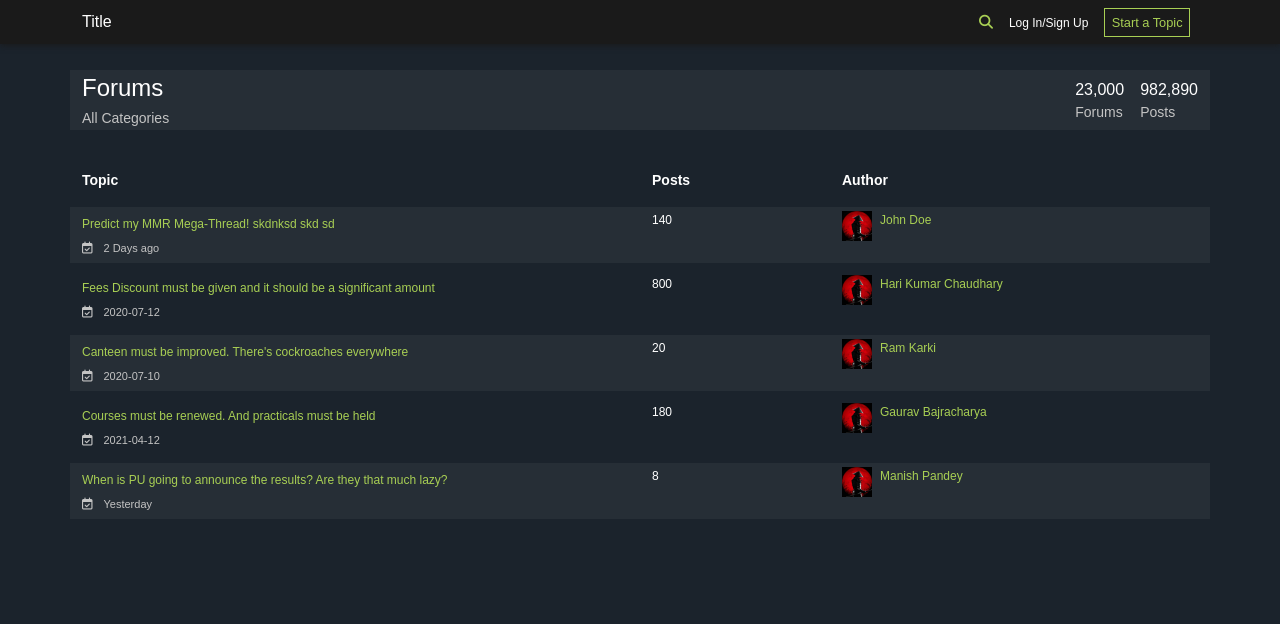
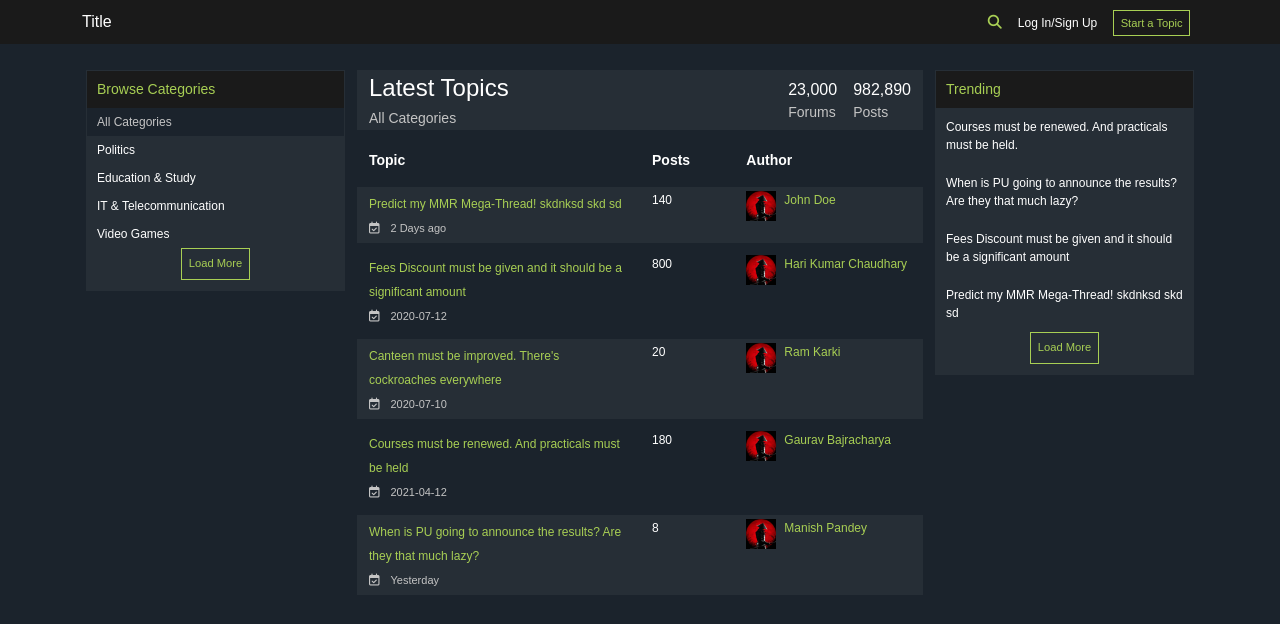
Before and after one commit to SurajanShrestha/cit-forum, a React (Create React App) app: page / in a window 1280 px wide. Shown: the top 624 px of the page. Built offline with nearby package versions, Linux system fonts and the light colour scheme.

Commit message:
Category Sidebar and Bulletin Board added

```diff
--- a/src/components/Home.js
+++ b/src/components/Home.js
@@ -1,17 +1,29 @@
 import React from 'react';
-import Navbar from "./common/navbar";
-import HeaderBar from "./common/HeaderBar";
+import { Container, Row, Col } from 'react-bootstrap';
+import Layout from './Layout';
+import CategoryBoard from './common/categoryBoard';
+import HeaderBar from './common/HeaderBar';
 import List from './common/List';
+import BulletinBoard from './common/bulletinBoard';
 
 function Home() {
     return (
-        <div>
-            <Navbar />
-            <div className="body-container">
-                <HeaderBar />
-                <List />
-            </div>
-        </div>
+        <Layout>
+            <Container className="px-3">
+                <Row>
+                    <Col lg={3}>
+                        <CategoryBoard/>
+                    </Col>
+                    <Col lg={6}>
+                        <HeaderBar />
+                        <List />
+                    </Col>
+                    <Col lg={3}>
+                        <BulletinBoard heading="Trending" />
+                    </Col>
+                </Row>
+            </Container>
+        </Layout>
     );
 }
 
--- /dev/null
+++ b/src/components/Layout.js
@@ -0,0 +1,15 @@
+import React from 'react';
+import Navbar from "./common/navbar";
+
+function Layout({ children }) {
+    return (
+        <div>
+            <Navbar />
+            <div className="body-container">
+                {children}
+            </div>
+        </div>
+    );
+}
+
+export default Layout;
--- a/src/components/common/HeaderBar.js
+++ b/src/components/common/HeaderBar.js
@@ -1,11 +1,10 @@
-import { Container, Row, Col } from 'react-bootstrap';
+import { Row, Col } from 'react-bootstrap';
 
 function HeaderBar() {
     return (
-        <Container className="headerBar lightGrayBg">
-            <Row>
+        <Row className="headerBar lightGrayBg">
             <Col xs={6}>
-                    <p className="f-giant">Forums</p>
+                <p className="f-giant">Latest Topics</p>
                 <small className="grayText">All Categories</small>
             </Col>
             <Col xs={6} className="d-flex justify-content-end">
@@ -19,7 +18,6 @@ function HeaderBar() {
                 </div>
             </Col>
         </Row>
-        </Container>
     );
 }
 
--- a/src/components/common/List.js
+++ b/src/components/common/List.js
@@ -35,7 +35,7 @@ function List() {
         }
     ]
     return (
-        <Container>
+        <>
             <Row className="mb-3">
                 <Col className="f-md f-bold" xs={6}>Topic</Col>
                 <Col className="f-md f-bold" xs={2}>Posts</Col>
@@ -44,7 +44,7 @@ function List() {
             {data.map((item, index)=>{
                 return <ListItem topic={item.topic} createdDate={item.createdDate} posts={item.posts} author={item.author} key={index} index={++index} />
             })}
-        </Container>
+        </>
     );
 }
 
--- /dev/null
+++ b/src/components/common/bulletinBoard/index.js
@@ -0,0 +1,27 @@
+import { Link } from "react-router-dom";
+function BulletinBoard({ heading }){
+    return (
+        <div class="bulletin-board">
+            <p className="heading">{heading}</p>
+            <ul className="list-wrapper">
+                <Link to="/topic">
+                    <li className="list">Courses must be renewed. And practicals must be held.</li>
+                </Link>
+                <Link to="/topic">
+                    <li className="list">When is PU going to announce the results? Are they that much lazy?</li>
+                </Link>
+                <Link to="/topic">
+                    <li className="list">Fees Discount must be given and it should be a significant amount</li>
+                </Link>
+                <Link to="/topic">
+                    <li className="list">Predict my MMR Mega-Thread! skdnksd skd sd</li>
+                </Link>
+            </ul>
+            <div className="text-center">
+                <button className="custom-primary-outline-btn">Load More</button>
+            </div>
+        </div>
+    );
+}
+
+export default BulletinBoard;
--- /dev/null
+++ b/src/components/common/categoryBoard/index.js
@@ -0,0 +1,30 @@
+import { Link } from "react-router-dom";
+function CategoryBoard(){
+    return (
+        <div class="cat-board">
+            <p className="heading">Browse Categories</p>
+            <ul className="list-wrapper">
+                <Link to="/topic">
+                    <li className="list active">All Categories</li>
+                </Link>
+                <Link to="/topic">
+                    <li className="list">Politics</li>
+                </Link>
+                <Link to="/topic">
+                    <li className="list">Education & Study</li>
+                </Link>
+                <Link to="/topic">
+                    <li className="list">IT & Telecommunication</li>
+                </Link>
+                <Link to="/topic">
+                    <li className="list">Video Games</li>
+                </Link>
+            </ul>
+            <div className="text-center">
+                <button className="custom-primary-outline-btn">Load More</button>
+            </div>
+        </div>
+    );
+}
+
+export default CategoryBoard;
--- a/src/components/common/navbar/index.js
+++ b/src/components/common/navbar/index.js
@@ -9,10 +9,10 @@ function Navbar(){
         <div className="custom-navbar">
             <Container>
                 <Row>
-                    <Col xs={3}>
+                    <Col xs={2}>
                         <p>Title</p>
                     </Col>
-                    <Col xs={9} className="text-end">
+                    <Col xs={10} className="text-end">
                         <a href="#" className="f-md mx-2 greenText" onClick={()=>setOpenSearch(!openSearch)}><i class="fa fa-search" aria-hidden="true"></i></a>
                         <Link to="/" className="f-sm mx-2">Log In/Sign Up</Link>
                         <Link to="/" className="custom-primary-outline-btn mx-2">Start a Topic</Link>
--- a/src/styles/sass/style.scss
+++ b/src/styles/sass/style.scss
@@ -67,11 +67,13 @@ a:hover{
 .custom-primary-outline-btn:hover{
     @include custom-btn-hover($green, $black, $green);
 }
+.clickable:hover{
+    cursor: pointer;
+}
 
 /*Header Bar*/
 .headerBar{
-    margin-top: 20px;
-    margin-bottom: 40px;
+    margin-bottom: 20px;
 }
 
 /*List*/
@@ -86,9 +88,6 @@ a:hover{
     position: fixed;
     width: 100vw;
     top: 0;
-    -webkit-box-shadow: 0px 1px 6px 0px $black;  /* Safari 3-4, iOS 4.0.2 - 4.2, Android 2.3+ */
-    -moz-box-shadow:    0px 1px 6px 0px $black;  /* Firefox 3.5 - 3.6 */
-    box-shadow:         0px 1px 6px 0px $black;  /* Opera 10.5, IE 9, Firefox 4+, Chrome 6+, iOS 5 */
 }
 
 /*Body Container*/
@@ -116,3 +115,31 @@ a:hover{
 .search-input:focus{
     outline: 1px solid $green;
 }
+
+/*Category Board*/
+@media screen and (max-width: 768px) {
+    .cat-board{
+        display: none;
+    }
+}
+.cat-board{
+    @include board($lightGray, $lightGray, $black, 5px, 10px);
+    .list:hover{
+        background-color: $dark;
+    }
+    .active{
+        background-color: $dark;
+        color: $gray;
+    }
+    a:hover{
+        text-decoration: none;
+    }
+}
+
+/*Bulletin Board*/
+.bulletin-board{
+    @include board($lightGray, $lightGray, $black, 10px, 10px);
+    a:hover{
+        color: $green;
+    }
+}
--- a/src/styles/style.css
+++ b/src/styles/style.css
@@ -76,25 +76,26 @@ a:hover {
 .custom-primary-outline-btn {
   background-color: transparent;
   border: 1px solid #a8cf54;
+  color: #a8cf54;
   padding: 0.4rem;
-  color: #a8cf54;
-  font-size: 0.8rem;
+  font-size: 0.7rem;
 }
 
 .custom-primary-outline-btn:hover {
   background-color: #a8cf54;
   border: 1px solid #a8cf54;
-  padding: 0.4rem;
   color: #1a1a1a;
-  font-size: 0.8rem;
   text-decoration: none;
+  cursor: pointer;
+}
+
+.clickable:hover {
   cursor: pointer;
 }
 
 /*Header Bar*/
 .headerBar {
-  margin-top: 20px;
-  margin-bottom: 40px;
+  margin-bottom: 20px;
 }
 
 /*List*/
@@ -109,12 +110,6 @@ a:hover {
   position: fixed;
   width: 100vw;
   top: 0;
-  -webkit-box-shadow: 0px 1px 6px 0px #1a1a1a;
-  /* Safari 3-4, iOS 4.0.2 - 4.2, Android 2.3+ */
-  -moz-box-shadow: 0px 1px 6px 0px #1a1a1a;
-  /* Firefox 3.5 - 3.6 */
-  box-shadow: 0px 1px 6px 0px #1a1a1a;
-  /* Opera 10.5, IE 9, Firefox 4+, Chrome 6+, iOS 5 */
 }
 
 /*Body Container*/
@@ -146,4 +141,66 @@ a:hover {
   outline: 1px solid #a8cf54;
 }
 
+/*Category Board*/
+@media screen and (max-width: 768px) {
+  .cat-board {
+    display: none;
+  }
+}
+.cat-board {
+  border: 1px solid #262e36;
+  background-color: #262e36;
+  padding-bottom: 10px;
+}
+.cat-board .heading {
+  background-color: #1a1a1a;
+  padding: 8px 10px;
+  color: #a8cf54;
+  font-size: 14px;
+}
+.cat-board .list-wrapper {
+  list-style-type: none;
+  padding: 0px;
+  margin-bottom: 0px;
+}
+.cat-board .list {
+  padding: 5px 10px;
+  font-size: 12px;
+}
+.cat-board .list:hover {
+  background-color: #1b232c;
+}
+.cat-board .active {
+  background-color: #1b232c;
+  color: #c4c4c4;
+}
+.cat-board a:hover {
+  text-decoration: none;
+}
+
+/*Bulletin Board*/
+.bulletin-board {
+  border: 1px solid #262e36;
+  background-color: #262e36;
+  padding-bottom: 10px;
+}
+.bulletin-board .heading {
+  background-color: #1a1a1a;
+  padding: 8px 10px;
+  color: #a8cf54;
+  font-size: 14px;
+}
+.bulletin-board .list-wrapper {
+  list-style-type: none;
+  padding: 0px;
+  margin-bottom: 0px;
+}
+.bulletin-board .list {
+  padding: 10px 10px;
+  font-size: 12px;
+}
+.bulletin-board a:hover {
+  color: #a8cf54;
+}
+
 /*# sourceMappingURL=style.css.map */
```
Also changed, not shown: src/components/common/dropDown/index.js (added, +9 -0 lines), src/styles/sass/partials/_mixins.scss (+23 -4 lines), 1 other file (tests, documents, lock files or other folders). Lines whose indentation alone changed are shown as unchanged.
